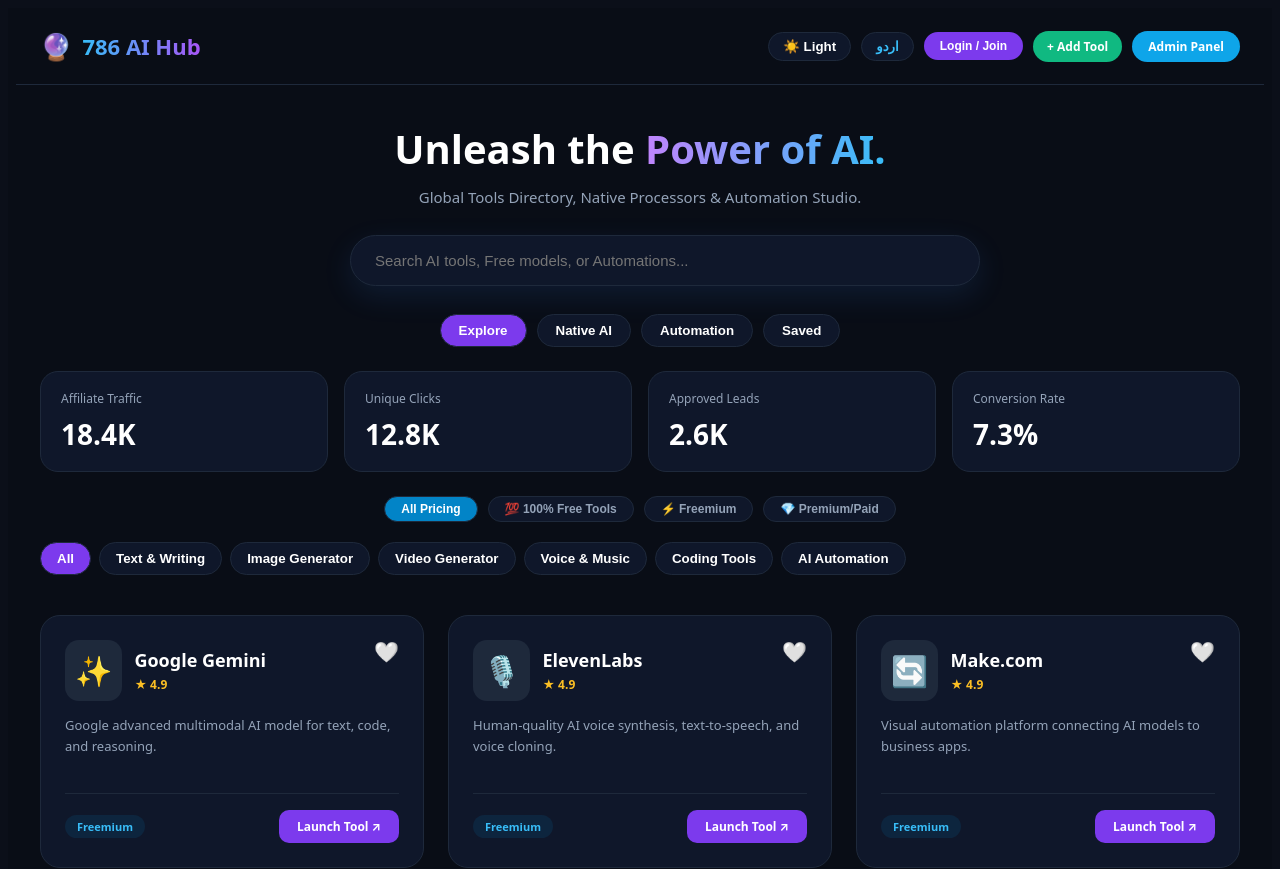
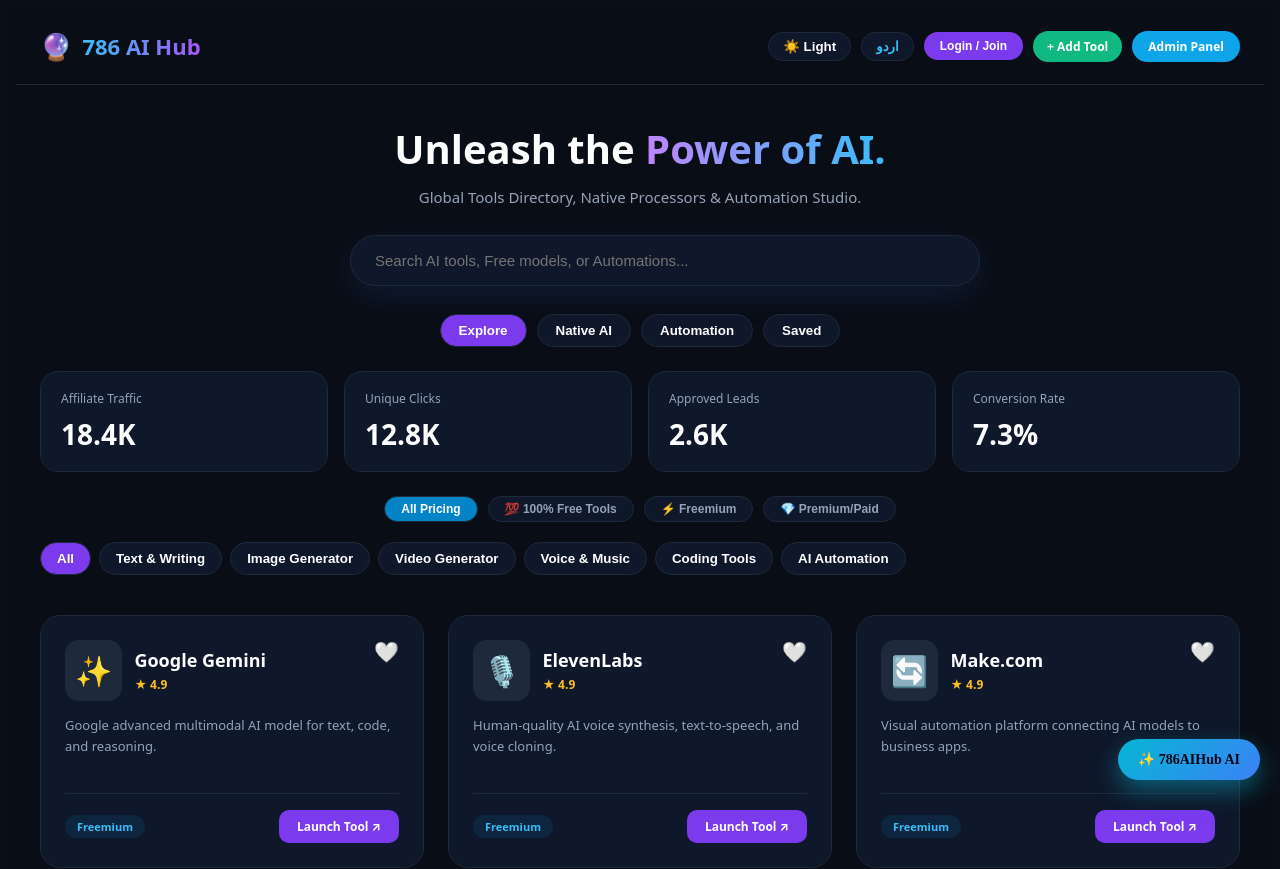
Before and after one commit to aliraza14361-pixel/786ai-hub, a Next.js app: page / in a window 1280 px wide. Shown: the top 869 px of the page. Built offline with nearby package versions, Linux system fonts and the light colour scheme.

Commit message:
add 786AIHub AI button

```diff
--- a/app/layout.jsx
+++ b/app/layout.jsx
@@ -46,6 +46,8 @@ export default function RootLayout({ children }) {
       <body className="bg-[#0B0F19] text-white antialiased min-h-screen flex flex-col">
         <div className="flex-grow">{children}</div>
         <Footer />
+
+        <a href="/studio" style={{position:"fixed",bottom:"20px",right:"20px",zIndex:9999,background:"linear-gradient(135deg,#06b6d4,#3b82f6)",color:"#020617",fontWeight:"800",padding:"12px 20px",borderRadius:"9999px",boxShadow:"0 10px 25px rgba(6,182,212,0.45)",textDecoration:"none",fontSize:"14px"}}>✨ 786AIHub AI</a>
       </body>
     </html>
   );
```
